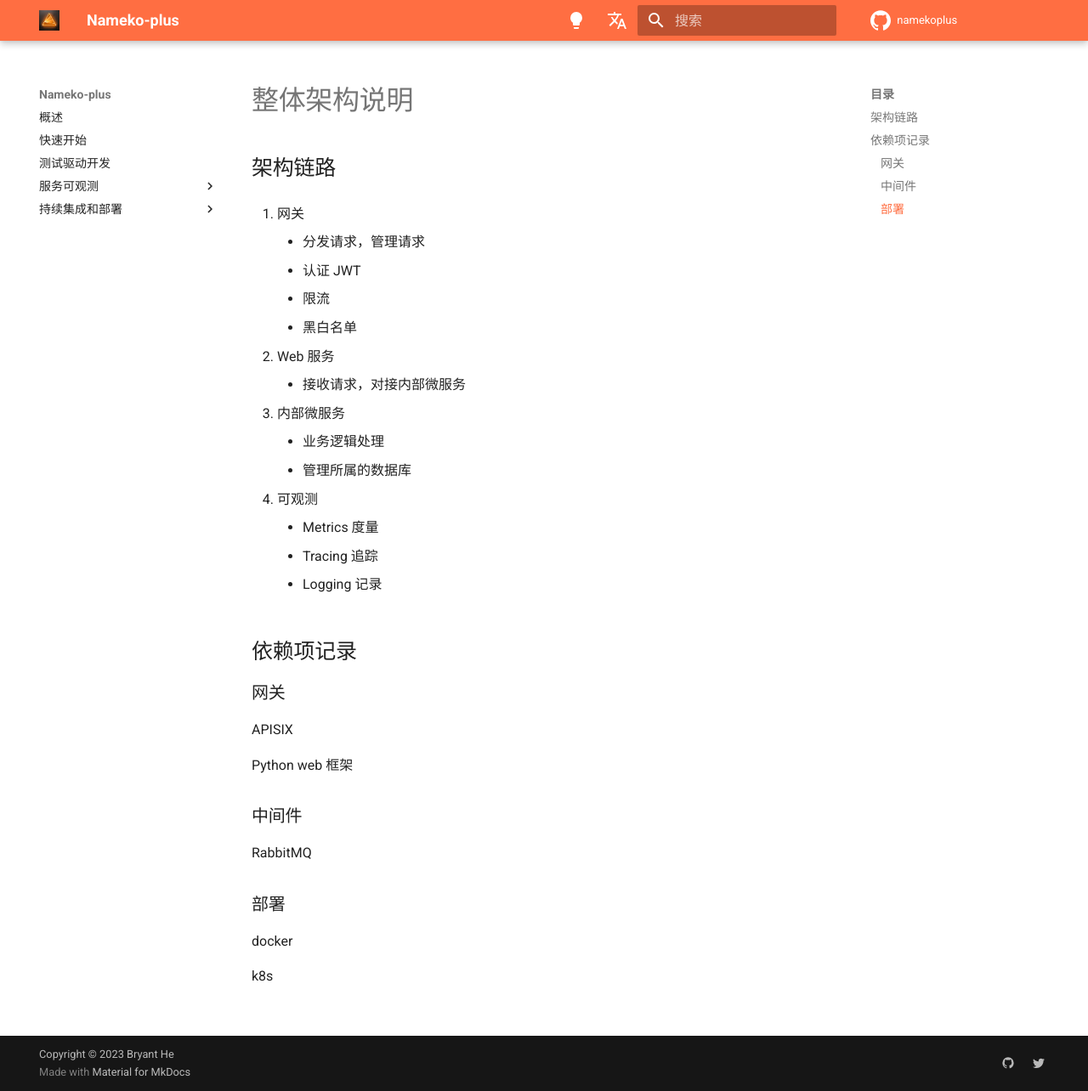
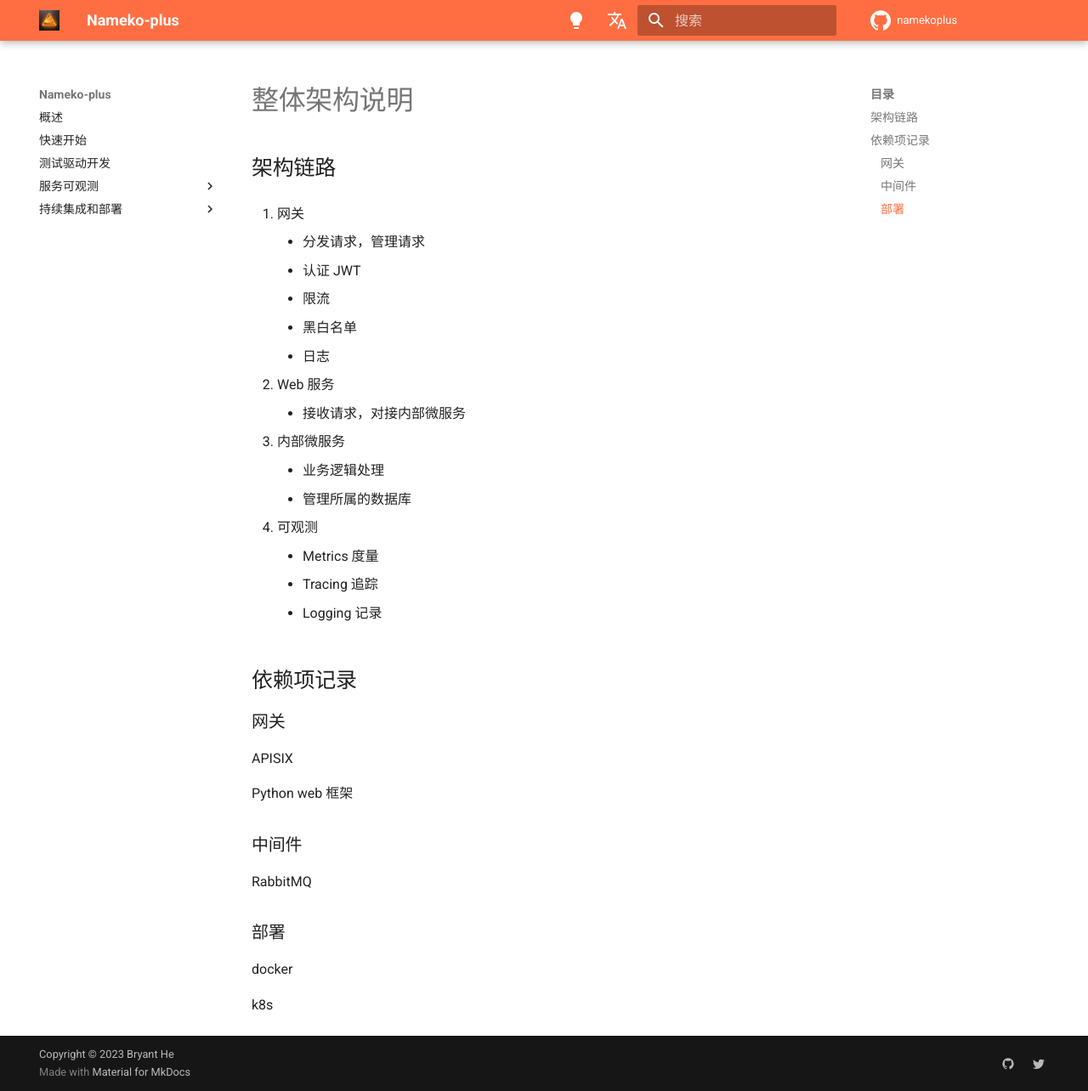
Before and after one commit to Bryanthelol/nameko-plus-doc, an MkDocs documentation site: the page built from docs/整体架构说明.md, in a window 1280 px wide and 1284 px high. Shown: the whole window at 85% size. Built offline with MkDocs 1.6.1 and Material for MkDocs 9.7.7, drawn with Linux system fonts in a browser that asks for light colours; comment, search, counter and statistics services are not loaded.

Commit message:
update doc

```diff
--- a/docs/整体架构说明.md
+++ b/docs/整体架构说明.md
@@ -14,6 +14,7 @@ hide:
        - 认证 JWT
        - 限流
        - 黑白名单
+       - 日志
 
 2. Web 服务
 
```
